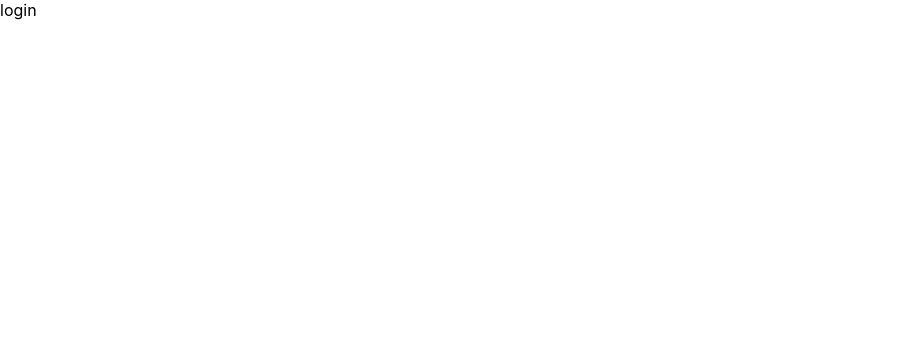
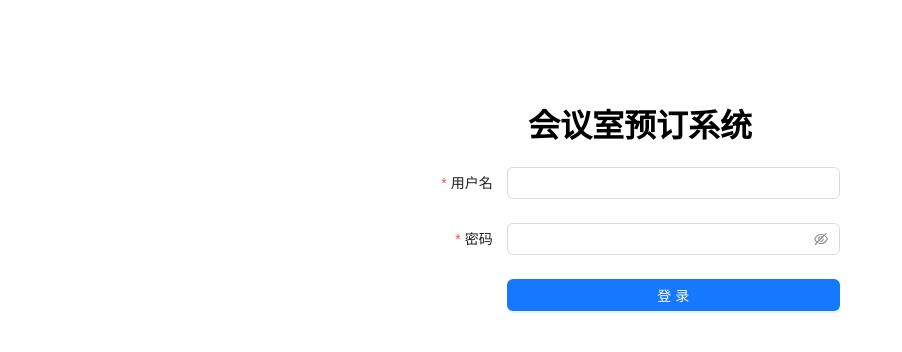
Before and after one commit to lemoye622/meeting_room_booking_system_frontend_admin, a React (Create React App) app: page /login in a window 1280 px wide. Shown: the top 352 px of the page, without its empty margins (0-902 px from the left). Built offline with nearby package versions, Linux system fonts and the light colour scheme.

Commit message:
feat: 实现登录功能

```diff
--- a/package.json
+++ b/package.json
@@ -10,6 +10,8 @@
     "@types/node": "^16.18.97",
     "@types/react": "^18.3.3",
     "@types/react-dom": "^18.3.0",
+    "antd": "^5.17.4",
+    "axios": "^1.7.2",
     "react": "^18.3.1",
     "react-dom": "^18.3.1",
     "react-router-dom": "^6.23.1",
--- a/src/index.tsx
+++ b/src/index.tsx
@@ -1,7 +1,6 @@
-import React from 'react';
 import ReactDOM from 'react-dom/client';
 import './index.css';
-import { Outlet, RouterProvider, createBrowserRouter } from 'react-router-dom';
+import { RouterProvider, createBrowserRouter } from 'react-router-dom';
 import { Index } from './pages/Index/Index';
 import { ErrorPage } from './pages/ErrorPage/ErrorPage';
 import { UserManage } from './pages/UserManage/UserManage';
--- /dev/null
+++ b/src/interfaces/interfaces.ts
@@ -0,0 +1,21 @@
+import axios from "axios";
+
+const axiosInstance = axios.create({
+    baseURL: 'http://localhost:3005/',
+    timeout: 3000
+})
+
+axiosInstance.interceptors.response.use(
+    (response) => {
+        return response;
+    },
+    async (error) => {
+        return error.response;
+    }
+)
+
+export async function login(username: string, password: string) {
+    return await axiosInstance.post('user/admin/login', {
+        username, password
+    });
+}
--- a/src/pages/Login/Login.tsx
+++ b/src/pages/Login/Login.tsx
@@ -1,3 +1,70 @@
+import { Button, Form, Input, message } from "antd";
+import { useCallback } from "react";
+import './login.css'
+import { login } from "../../interfaces/interfaces";
+import { useNavigate } from "react-router-dom";
+
+interface LoginUser {
+    username: string;
+    password: string;
+}
+
+const layout1 = {
+    labelCol: { span: 4 },
+    wrapperCol: { span: 20 }
+}
+
 export function Login() {
-    return <div>login</div>
+    const navigate = useNavigate();
+
+    const onFinish = useCallback(async (values: LoginUser) => {
+        const res = await login(values.username, values.password);
+
+        const { code, message: msg, data } = res.data;
+        if (res.status === 201 || res.status === 200) {
+            message.success('登录成功');
+
+            localStorage.setItem('access_token', data.access_token);
+            localStorage.setItem('refresh_token', data.refresh_token);
+            localStorage.setItem('user_info', JSON.stringify(data.user_info));
+
+            setTimeout(() => {
+                navigate('/');
+            }, 1000);
+        } else {
+            message.error(data || '系统繁忙，请稍后再试');
+        }
+    }, []);
+
+    return <div id="login-container">
+        <h1>会议室预订系统</h1>
+        <Form
+            {...layout1}
+            onFinish={onFinish}
+            colon={false}
+            autoComplete="off"
+        >
+            <Form.Item
+                label="用户名"
+                name="username"
+                rules={[{ required: true, message: '请输入用户名!' }]}
+            >
+                <Input />
+            </Form.Item>
+
+            <Form.Item
+                label="密码"
+                name="password"
+                rules={[{ required: true, message: '请输入密码!' }]}
+            >
+                <Input.Password />
+            </Form.Item>
+
+            <Form.Item label=" ">
+                <Button className='btn' type="primary" htmlType="submit">
+                    登录
+                </Button>
+            </Form.Item>
+        </Form>
+    </div>
 }
--- /dev/null
+++ b/src/pages/Login/login.css
@@ -0,0 +1,12 @@
+#login-container {
+    width: 400px;
+    margin: 100px auto 0 auto;
+    text-align: center;
+}
+#login-container .links {
+    display: flex;
+    justify-content: space-between;
+}
+#login-container .btn {
+    width: 100%;
+}
```
Also changed, not shown: 1 other file (tests, documents, lock files or other folders).
